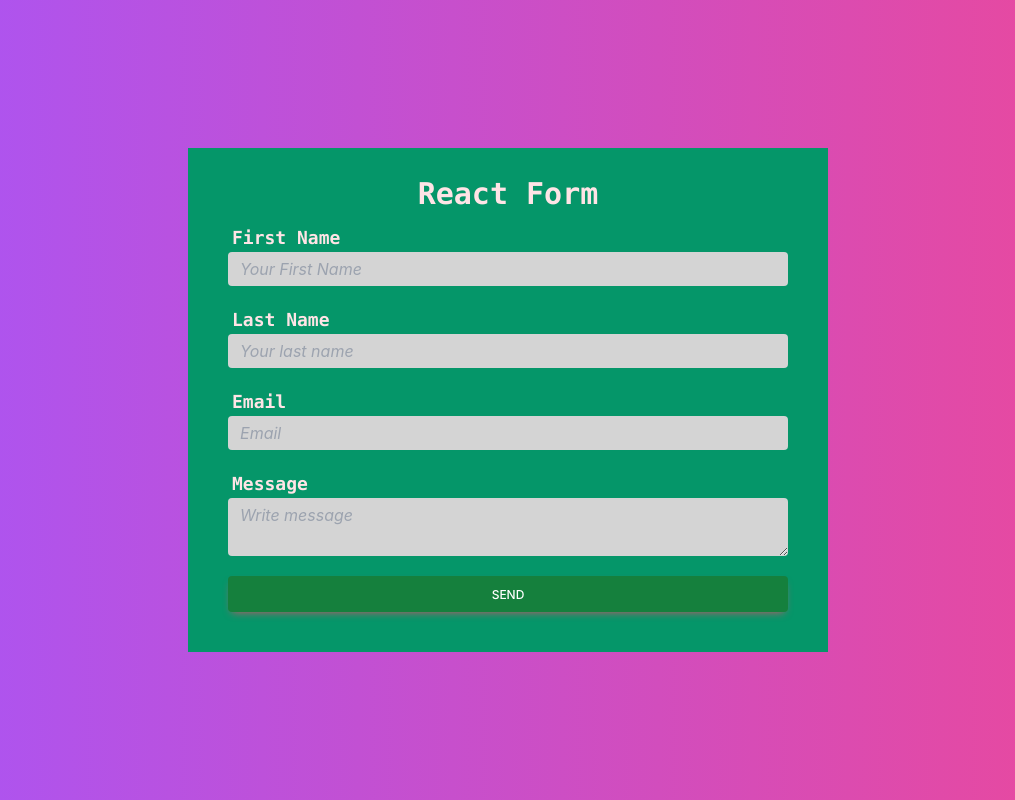
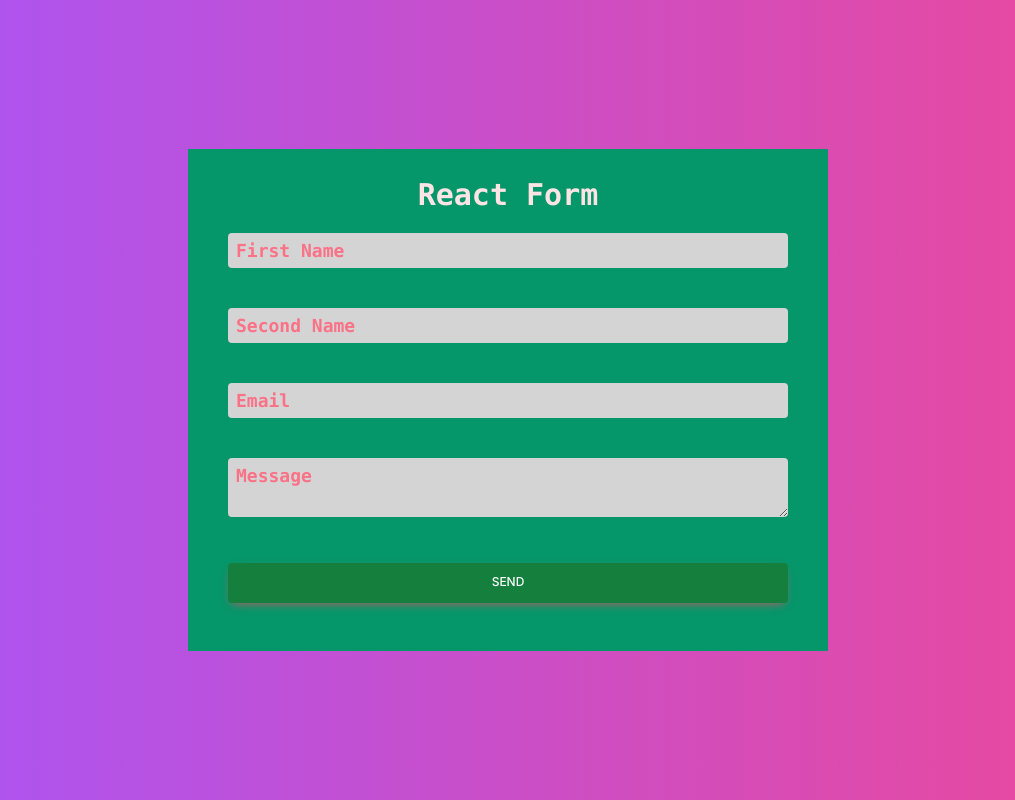
Before and after one commit to myatsusuhlaing/React-Form, a React (Create React App) app: page / in a window 1280 px wide. Shown: the whole page, without its empty margins (132-1147 px from the left). Built offline with nearby package versions, Linux system fonts and the light colour scheme.

Commit message:
animation input

```diff
--- a/src/App.js
+++ b/src/App.js
@@ -7,7 +7,8 @@ import FormContact from "./FormContact";
 function App(){
   return(
     <div className="h-screen flex items-center justify-center  bg-gradient-to-r from-purple-500 to-pink-500">
-    <FormContact/>
+    {/* // <div className="h-screen flex items-center justify-center bg-bg-1 bg-cover bg-no-repeat"> */}
+      <FormContact/>
     </div>
   )
 }
--- a/src/FormContact.js
+++ b/src/FormContact.js
@@ -1,105 +1,147 @@
 import React, { useState } from "react";
 import "./App.css";
 
-function FormContact(){
-    const [firstname,setFirstName] = useState('');
-    const [secname,setSecName] = useState('');
-    const [email,setEmail] = useState('');
-    const [message,setMessage] = useState('');
-    const [error,setError] = useState({});
+function FormContact() {
+  const [firstname, setFirstName] = useState("");
+  const [secname, setSecName] = useState("");
+  const [email, setEmail] = useState("");
+  const [message, setMessage] = useState("");
+  const [error, setError] = useState({});
 
   const handleSubmit = (event) => {
     event.preventDefault();
     const validationErrors = validate();
-        console.log(validationErrors)
+    console.log(validationErrors);
     console.log(Object.keys(validationErrors));
-        if (Object.keys(validationErrors).length === 0){
-        alert ('Successfully!');
-        setFirstName('');
-        setSecName('');
-        setEmail('');
-        setMessage('');
+    if (Object.keys(validationErrors).length === 0) {
+      alert("Successfully!");
+      setFirstName("");
+      setSecName("");
+      setEmail("");
+      setMessage("");
       setError({});
-    }else{
-      setError (validationErrors);
+    } else {
+      console.log("pass");
+      setError(validationErrors);
     }
   };
 
-    const validate = () =>{
-        const validationErrors = {}
-        if(!firstname.trim()){
-          validationErrors.firstname = 'Name is Required!'
+  const validate = () => {
+    const validationErrors = {};
+    if (!firstname) {
+      validationErrors.firstname = "Name is Required!";
     }
-        if(!secname.trim()){
-            validationErrors.secname = 'Name is Required!'
+    if (!secname.trim()) {
+      validationErrors.secname = "Name is Required!";
     }
-        if(!email.trim()){
-            validationErrors.email = 'Email is Required!'
-        }else if(!/\S+@\S+\.\S+/ .test(email)){
-            validationErrors.email = 'Email is invalid!'
+    if (!email.trim()) {
+      validationErrors.email = "Email is Required!";
+    } else if (!/\S+@\S+\.\S+/.test(email)) {
+      validationErrors.email = "Email is invalid!";
     }
-        if(!message.trim()){
-            validationErrors.message = 'Message is Required!'
+    if (!message.trim()) {
+      validationErrors.message = "Message is Required!";
     }
     return validationErrors;
-    }
-    return(
+  };
+  return (
     <div className="p-7 md:w-6/12 bg-emerald-600 ">
-      <h2 className="text-center text-rose-100 font-bold font-mono text-3xl">React Form</h2>
-    <form className="bg-emerald-600 py-3 px-3 flex flex-col" onSubmit={handleSubmit}>
-      <label className="text-left px-1 text-rose-100 font-bold font-mono text-lg">
+      <h2 className="text-center text-rose-100 font-bold font-mono text-3xl">
+        React Form
+      </h2>
+      <form
+        className="bg-emerald-600 py-5 px-3 flex flex-col space-y-10"
+        onSubmit={handleSubmit}
+      >
+        <div className="group relative">
+          <input
+            type="text"
+            required
+            id="username1"
+            className="w-full peer bg-gray-300 outline-none bg-neutral-300 outline-none w-full focus:ring-2 focus:ring-purple-600 placeholder:italic rounded px-3 py-[0.35rem]"
+            value={firstname}
+            onChange={(event) => setFirstName(event.target.value)}
+          />
+          <label
+            for="username1"
+            class="text-left top-0 left-0 pt-1 text-rose-400 font-bold font-mono text-lg transform transition-all absolute flex items-center pl-2 group-focus-within:text-xl peer-valid:text-xl group-focus-within:h-1 peer-valid:h-1 group-focus-within:-translate-y-4 peer-valid:-translate-y-4 group-focus-within:pl-0 peer-valid:pl-0"
+          >
             First Name
           </label>
+          <span className="text-left px-1 text-rose-800 pb-5">
+            {error.firstname}
+          </span>
+        </div>
+
+        <div className="group relative">
           <input
-        className="bg-neutral-300 outline-none w-full placeholder:italic rounded px-3 py-[0.32rem]"
-        id="exampleFormControlInput1"
             type="text"
-        placeholder="Your First Name"
-        value ={firstname}
-        onChange={(event) => setFirstName(event.target.value)}
+            required
+            id="username2"
+            className="w-full peer bg-gray-300 outline-none bg-neutral-300  focus:ring-2 focus:ring-purple-600 placeholder:italic rounded px-3 py-[0.35rem]"
+            value={secname}
+            onChange={(event) => setSecName(event.target.value)}
           />
-        <span className="text-left px-1 text-rose-800 pb-5">{error.firstname}</span>
-      <label className="text-left px-1 text-rose-100 font-bold font-mono text-lg">Last Name</label>
+          <label
+            for="username2"
+            className="text-left top-0 left-0 pt-1 text-rose-400 font-bold font-mono text-lg transform transition-all absolute flex items-center pl-2 group-focus-within:text-xl peer-valid:text-xl group-focus-within:h-1 peer-valid:h-1 group-focus-within:-translate-y-4 peer-valid:-translate-y-4 group-focus-within:pl-0 peer-valid:pl-0"
+          >
+            Second Name
+          </label>
+          {error.secname &&
+            <span className="text-left px-1 text-rose-800 pb-5">
+              {error.secname}
+            </span>
+          }
+        </div>
+
+        <div className="group relative">
           <input
-        className="bg-neutral-300 outline-none w-full placeholder:italic rounded px-3 py-[0.32rem]"
-        type="text"
-        placeholder="Your last name"
-        value = {secname}
-        onChange={(event) =>setSecName(event.target.value)}
+            type="mail"
+            required
+            id="email"
+            className="w-full peer bg-gray-300 outline-none bg-neutral-300 focus:ring-2 focus:ring-purple-600 placeholder:italic rounded px-3 py-[0.35rem]"
+            value={email}
+            onChange={(event) => setEmail(event.target.value)}
           />
-        <span className="text-left px-1 text-rose-800 pb-5">{error.secname}</span>
-      <label className="text-left px-1 text-rose-100 font-bold font-mono text-lg">Email</label>
-        <input
-        className="bg-neutral-300 outline-none w-full placeholder:italic rounded px-3 py-[0.32rem]"
-        type="email"
-        placeholder="Email"
-        value={email}
-        onChange={(event) =>setEmail(event.target.value)}
+          <label
+            for="email"
+            className="text-left top-0 left-0 pt-1 text-rose-400 font-bold font-mono text-lg transform transition-all absolute flex items-center pl-2 group-focus-within:text-xl peer-valid:text-xl group-focus-within:h-1 peer-valid:h-1 group-focus-within:-translate-y-4 peer-valid:-translate-y-4 group-focus-within:pl-0 peer-valid:pl-0"
+          >
+            Email
+          </label>
+          <span className="text-left px-1 text-rose-800 pb-5">
+            {error.email}
+          </span>
+        </div>
+
+        <div className="group relative">
+          <textarea
+            required
+            type="message"
+            id="text"
+            className="w-full peer bg-gray-300 outline-none bg-neutral-300 outline-none w-full focus:ring-2 focus:ring-purple-600 placeholder:italic rounded px-3 py-[0.35rem]"
+            rows="2"
+            value={message}
+            onChange={(event) => setMessage(event.target.value)}
           />
-        <span className="text-left px-1 text-rose-800 pb-5">{error.email}</span>
-      <label className="text-left px-1 text-rose-100 font-bold font-mono text-lg">Message</label>
-        <textarea
-        className="bg-neutral-300 outline-none w-full placeholder:italic rounded px-3 py-[0.32rem]"
-        rows= "2"
-        placeholder="Write message"
-        value={message}
-        onChange={(event) =>setMessage(event.target.value)}
-        />
-        <span className="text-left px-1 text-rose-800 pb-5">{error.message}</span>
-      <button
-        className="sendBtn flex rounded bg-green-700 px-3 pb-2 pt-2.5 text-xs font-medium uppercase leading-normal text-white shadow-[0_4px_9px_-4px_#dc4c64] transition duration-150 ease-in-out hover:bg-danger-200 hover:shadow-[0_8px_9px_-4px_rgba(220,76,100,0.3),0_4px_18px_0_rgba(220,76,100,0.2)] focus:bg-danger-600 focus:shadow-[0_8px_9px_-4px_rgba(220,76,100,0.3),0_4px_18px_0_rgba(220,76,100,0.2)] focus:outline-none focus:ring-0 active:bg-danger-700 active:shadow-[0_8px_9px_-4px_rgba(220,76,100,0.3),0_4px_18px_0_rgba(220,76,100,0.2)] dark:shadow-[0_4px_9px_-4px_rgba(220,76,100,0.5)] dark:hover:shadow-[0_8px_9px_-4px_rgba(220,76,100,0.2),0_4px_18px_0_rgba(220,76,100,0.1)] dark:focus:shadow-[0_8px_9px_-4px_rgba(220,76,100,0.2),0_4px_18px_0_rgba(220,76,100,0.1)] dark:active:shadow-[0_8px_9px_-4px_rgba(220,76,100,0.2),0_4px_18px_0_rgba(220,76,100,0.1)]">
+          <label
+            for="text"
+            class="text-left top-0 left-0 pt-1 text-rose-400 font-bold font-mono text-lg transform transition-all absolute flex items-center pl-2 group-focus-within:text-xl peer-valid:text-xl group-focus-within:h-1 peer-valid:h-1 group-focus-within:-translate-y-4 peer-valid:-translate-y-4 group-focus-within:pl-0 peer-valid:pl-0"
+          >
+            Message
+          </label>
+          <span className="text-left px-1 text-rose-800 pb-5">
+            {error.message}
+          </span>
+        </div>
+
+        <button className="sendBtn hover:bg-green-800 group-focus:bg-purple-900 transform hover:scale-105 motion-reduce:transform-none flex rounded bg-green-700 px-3 pb-3 pt-2.5 text-xs font-medium uppercase leading-normal text-white shadow-[0_4px_9px_-4px_#dc4c64] transition duration-150 ease-in-out hover:bg-danger-200 hover:shadow-[0_8px_9px_-4px_rgba(220,76,100,0.3),0_4px_18px_0_rgba(220,76,100,0.2)] focus:bg-danger-600 focus:shadow-[0_8px_9px_-4px_rgba(220,76,100,0.3),0_4px_18px_0_rgba(220,76,100,0.2)] focus:outline-none focus:ring-0 active:bg-danger-700 active:shadow-[0_8px_9px_-4px_rgba(220,76,100,0.3),0_4px_18px_0_rgba(220,76,100,0.2)] dark:shadow-[0_4px_9px_-4px_rgba(220,76,100,0.5)] dark:hover:shadow-[0_8px_9px_-4px_rgba(220,76,100,0.2),0_4px_18px_0_rgba(220,76,100,0.1)] dark:focus:shadow-[0_8px_9px_-4px_rgba(220,76,100,0.2),0_4px_18px_0_rgba(220,76,100,0.1)] dark:active:shadow-[0_8px_9px_-4px_rgba(220,76,100,0.2),0_4px_18px_0_rgba(220,76,100,0.1)]">
           <span className="mx-auto">Send</span>
-        {/* <svg
-        xmlns="http://www.w3.org/2000/svg"
-        viewBox="0 0 24 24"
-        fill="currentColor"
-        className="w-5 ">
-        <path
-          d="M3.478 2.405a.75.75 0 00-.926.94l2.432 7.905H13.5a.75.75 0 010 1.5H4.984l-2.432 7.905a.75.75 0 00.926.94 60.519 60.519 0 0018.445-8.986.75.75 0 000-1.218A60.517 60.517 0 003.478 2.405z" />
-        </svg> */}
         </button>
       </form>
+      <div></div>
     </div>
-    )
+  );
 }
 export default FormContact;
--- a/tailwind.config.js
+++ b/tailwind.config.js
@@ -1,14 +1,18 @@
 /** @type {import('tailwindcss').Config} */
 module.exports = {
-  content: ["./src/**/*.{html,js}"],
+  content: ["./src/**/*.{js,jsx,ts,tsx}"],
   theme: {
-    extend: {},
+    extend: {
+      backgroundImage: {
+        "bg-1": "url('./image/bgimage.jpg')",
+      },
+    },
   },
   plugins: [
-    require('@tailwindcss/forms')({
-      strategy: 'base', // only generate global styles
-      strategy: 'class', // only generate classes
+    require("@tailwindcss/forms")({
+      strategy: "base", // only generate global styles
+      strategy: "class", // only generate classes
     }),
     // ...
   ],
-}
+};
```
Also changed, not shown: src/index.css (+7 -3 lines). Lines whose indentation alone changed are shown as unchanged.
